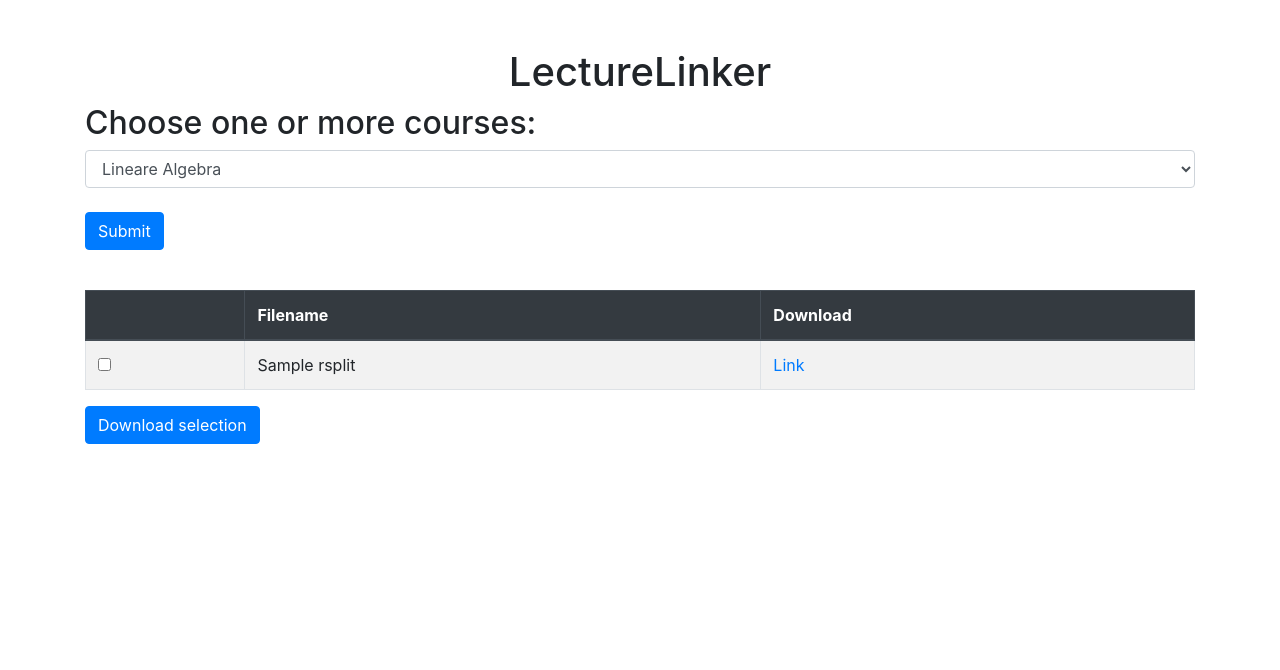
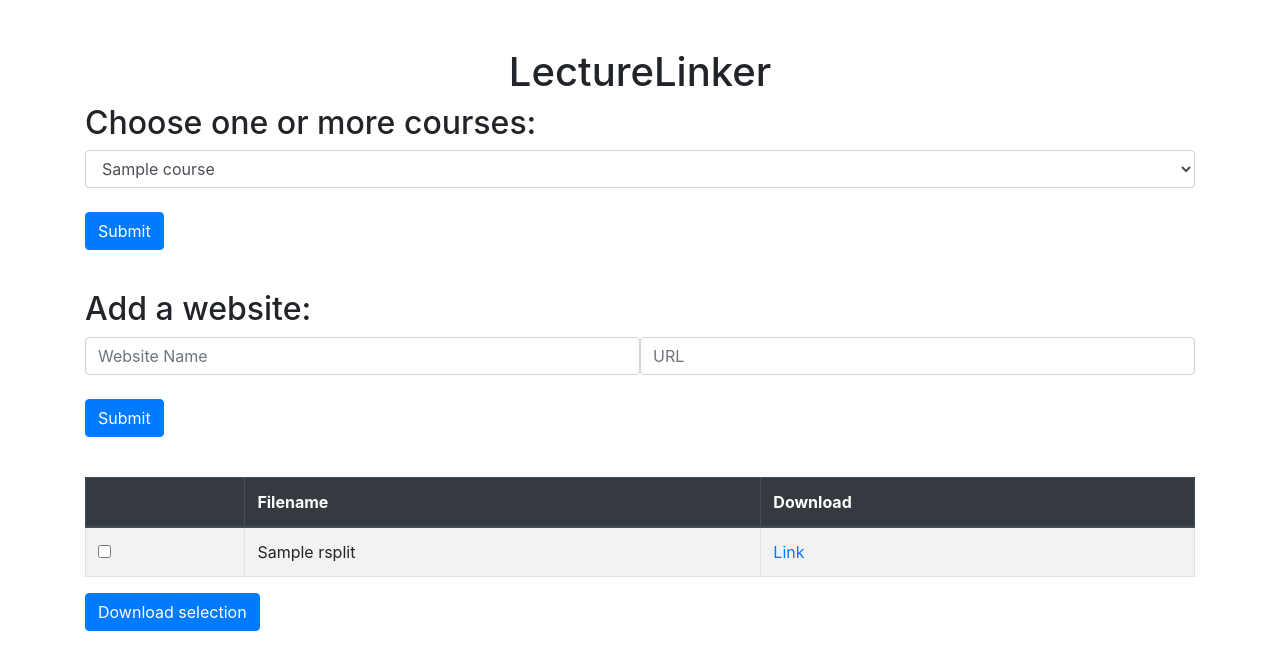
Before and after one commit to martullo/lecturelinker, a Flask app: template templates/index.html in a window 1280 px wide. Shown: the top 670 px of the page. Run offline with Flask 3, Linux system fonts and the light colour scheme; the template is opened without the code that fills it: most values are stand-ins (such as "Sample title", 1, 10 or a date in 2020); some libraries are stand-ins or nearby versions.

Commit message:
submit new website feature

```diff
--- a/app.py
+++ b/app.py
@@ -1,4 +1,4 @@
-from flask import Flask, render_template, send_file, request, url_for
+from flask import Flask, render_template, send_file, request, url_for, redirect
 import requests
 from io import BytesIO
 from zipfile import ZipFile
@@ -9,18 +9,28 @@ import pdf_scraper
 
 app = Flask(__name__)
 
-with open('static/data.json', 'r') as f:
-    data = json.load(f)
-
 @app.route('/', methods=["POST", "GET"])
 def home():
+    with open('static/data.json', 'r') as f:
+        data = json.load(f)
     if request.method == "POST":
-        pdf_list = pdf_scraper.get_list(data[request.form['courses']])
+        if "courses" in request.form:
+            pdf_list = pdf_scraper.get_list(data[request.form['courses']])
+        elif "new_url" in request.form:
+            if request.form["new_url"] not in data.values():
+                data[request.form["display_name"]] = request.form["new_url"]
+                with open('static/data.json', 'w') as f:
+                    write = json.dumps(data, indent=4)
+                    f.write(write)
+            else:
+                pdf_list = pdf_scraper.get_list(list(data.values())[0])
+                return render_template("index.html", courses_list = data.keys(), pdf_list=pdf_list, show_alert=True)
+            return redirect(url_for('home'))
     else:
         #change to an arbitrary
         pdf_list = pdf_scraper.get_list(list(data.values())[0])
 
-    return render_template("index.html", pdf_list=pdf_list)
+    return render_template("index.html", courses_list = data.keys(), pdf_list=pdf_list, show_alert=False)
 
 
 @app.route('/download', methods=['GET'])
--- a/pdf_scraper.py
+++ b/pdf_scraper.py
@@ -7,19 +7,19 @@ def get_list(url):
     with sync_playwright() as p:
         browser = p.chromium.launch()
         page = browser.new_page()
-        print(time.time()-start)
+        #print(time.time()-start)
 
 
         start = time.time()
         page.goto(url)
-        print(time.time()-start)
+        #print(time.time()-start)
 
         pdf_links = []
 
         for link in page.eval_on_selector_all('a', 'elements => elements.map(el => el.href)'):
             if link.endswith('.pdf'):
                 pdf_links.append(link)
-                print(link)
+                #print(link)
 
         browser.close()
 
--- a/static/data.json
+++ b/static/data.json
@@ -1,6 +1,8 @@
 {
-  "LA": "https://ti.inf.ethz.ch/ew/courses/LA23/index.html",
-  "DA": "https://cadmo.ethz.ch/education/lectures/HS23/DA/index.html",
-  "DM": "https://crypto.ethz.ch/teaching/DM23/",
-  "EP": "https://www.lst.inf.ethz.ch/education/einfuehrung-in-die-programmierung-i--252-0027-1.html"
+    "LA": "https://ti.inf.ethz.ch/ew/courses/LA23/index.html",
+    "DA": "https://cadmo.ethz.ch/education/lectures/HS23/DA/index.html",
+    "DM": "https://crypto.ethz.ch/teaching/DM23/",
+    "EP": "https://www.lst.inf.ethz.ch/education/einfuehrung-in-die-programmierung-i--252-0027-1.html",
+    "": "",
+    "Wikipedia": "https://youtube.com"
 }
--- a/static/main.js
+++ b/static/main.js
@@ -17,3 +17,8 @@ document
     const downloadLink = `/download?${queryString}`;
     window.location.href = downloadLink;
   });
+
+document.getElementById("close_alert").addEventListener("click", function () {
+  document.getElementById("alert").style.display = "none";
+  console.log("closed alert");
+});
--- a/templates/index.html
+++ b/templates/index.html
@@ -18,14 +18,31 @@
       <div class="form-group">
         <form method="POST">
           <select id="courses" name="courses" class="form-control">
-            <option value="LA">Lineare Algebra</option>
-            <option value="DM">Diskrete Mathematik</option>
-            <option value="EP">Einführung in die Programmierung</option>
-            <option value="DA">Algorithmen und Datenstrukturen</option>
+            {% for course in courses_list %}
+              <option value={{course}}>{{course}}</option>
+            {% endfor %}
           </select>
           <br />
           <input type="submit" class="btn btn-primary" />
         </form>
+      </div>
+      <br />
+      <h2>Add a website:</h2>
+      <div class="form-group">
+        <form method="POST">
+          <div class="d-flex flex-row">
+            <input name="display_name" type="text" class="form-control" placeholder="Website Name">
+            <input name="new_url" type="url" class="form-control" placeholder="URL">
+          </div>
+          <br />
+          <input type="submit" class="btn btn-primary">
+        </form>
+        {% if show_alert %}
+          <div class="alert alert-danger d-flex justify-content-between" role="alert" id="alert">
+            <div>That URL is already on the list!</div>
+            <button type="button" class="btn-close" data-bs-dismiss="alert" aria-label="Close" id="close_alert">close</button>
+          </div>
+        {% endif %}
       </div>
       <br />
       <table class="table table-bordered table-striped">
```
Also changed, not shown: 1 other file.
